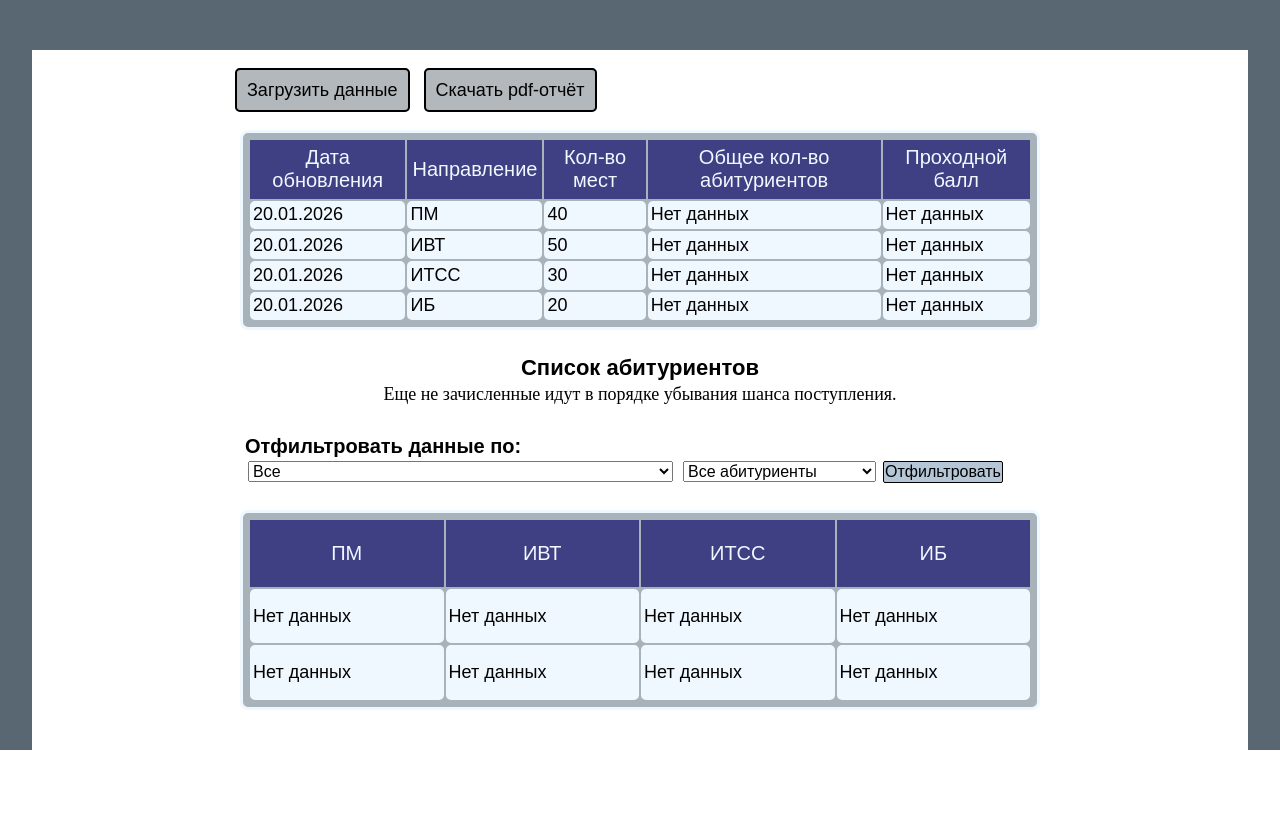
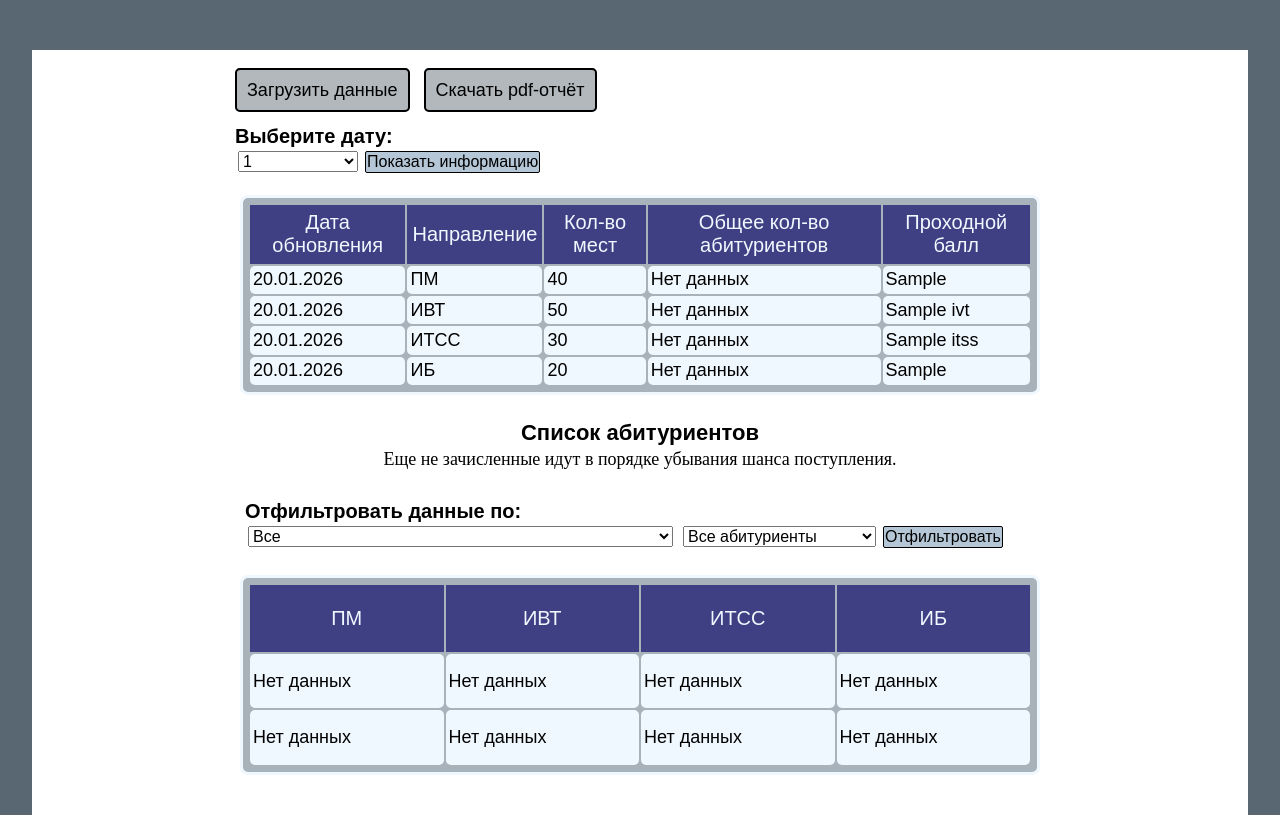
Before and after one commit to predprof-bepis/praktika, a Flask app: template web/templates/index.html in a window 1280 px wide. Shown: the part 119-934 px from the top of the page. Before the commit the page ends 869 px from the top, so only its background shows below. Run offline with Flask 3, Linux system fonts and the light colour scheme; the template is opened without the code that fills it: most values are stand-ins (such as "Sample title", 1, 10 or a date in 2020).

Commit message:
отображение данных

```diff
--- a/dbtools/__init__.py
+++ b/dbtools/__init__.py
@@ -10,7 +10,7 @@ import sqlite3
 class DB:
     def __init__(self, filename="database.db", autosave=True):
         # Локальные переменные
-        self.con = sqlite3.connect(filename)
+        self.con = sqlite3.connect(filename, check_same_thread=False)
         self.cur = self.con.cursor()
         self.autosave = autosave
 
--- a/web/static/style.css
+++ b/web/static/style.css
@@ -152,3 +152,11 @@ button:hover{
     font-size: 25px;
     padding: 5px;
 }
+
+.select-date {
+    margin: 15px;
+}
+
+.select-date>select{
+    width: 120px;
+}
--- a/web/templates/index.html
+++ b/web/templates/index.html
@@ -17,6 +17,15 @@
             </nav>
 
             <div class="tables">
+                <form class="select-date">
+                    <h3>Выберите дату:</h3>
+                    <select name="date">
+                        {% for date in dates %}
+                            <option value="{{ date[0] }}">{{date[0]}}</option>
+                        {% endfor %}
+                    </select>
+                    <button type="submit">Показать информацию</button>
+                </form>
                 <table>
                     <tr>
                         <td class="headings">Дата обновления</td>
@@ -30,28 +39,28 @@
                         <td>ПМ</td>
                         <td>40</td>
                         <td>Нет данных</td>
-                        <td>Нет данных</td>
+                        <td>{{ scores["pm"] }}</td>
                     </tr>
                     <tr>
                         <td>20.01.2026</td>
                         <td>ИВТ</td>
                         <td>50</td>
                         <td>Нет данных</td>
-                        <td>Нет данных</td>
+                        <td>{{ scores["ivt"] }}</td>
                     </tr>
                     <tr>
                         <td>20.01.2026</td>
                         <td>ИТСС</td>
                         <td>30</td>
                         <td>Нет данных</td>
-                        <td>Нет данных</td>
+                        <td>{{ scores["itss"] }}</td>
                     </tr>
                     <tr>
                         <td>20.01.2026</td>
                         <td>ИБ</td>
                         <td>20</td>
                         <td>Нет данных</td>
-                        <td>Нет данных</td>
+                        <td>{{ scores["ib"] }}</td>
                     </tr>
                 </table>
             </div>
```
Also changed, not shown: core/database.py (+8 -1 lines), web/logic.py (+17 -1 lines), web/routes.py (+9 -3 lines).
